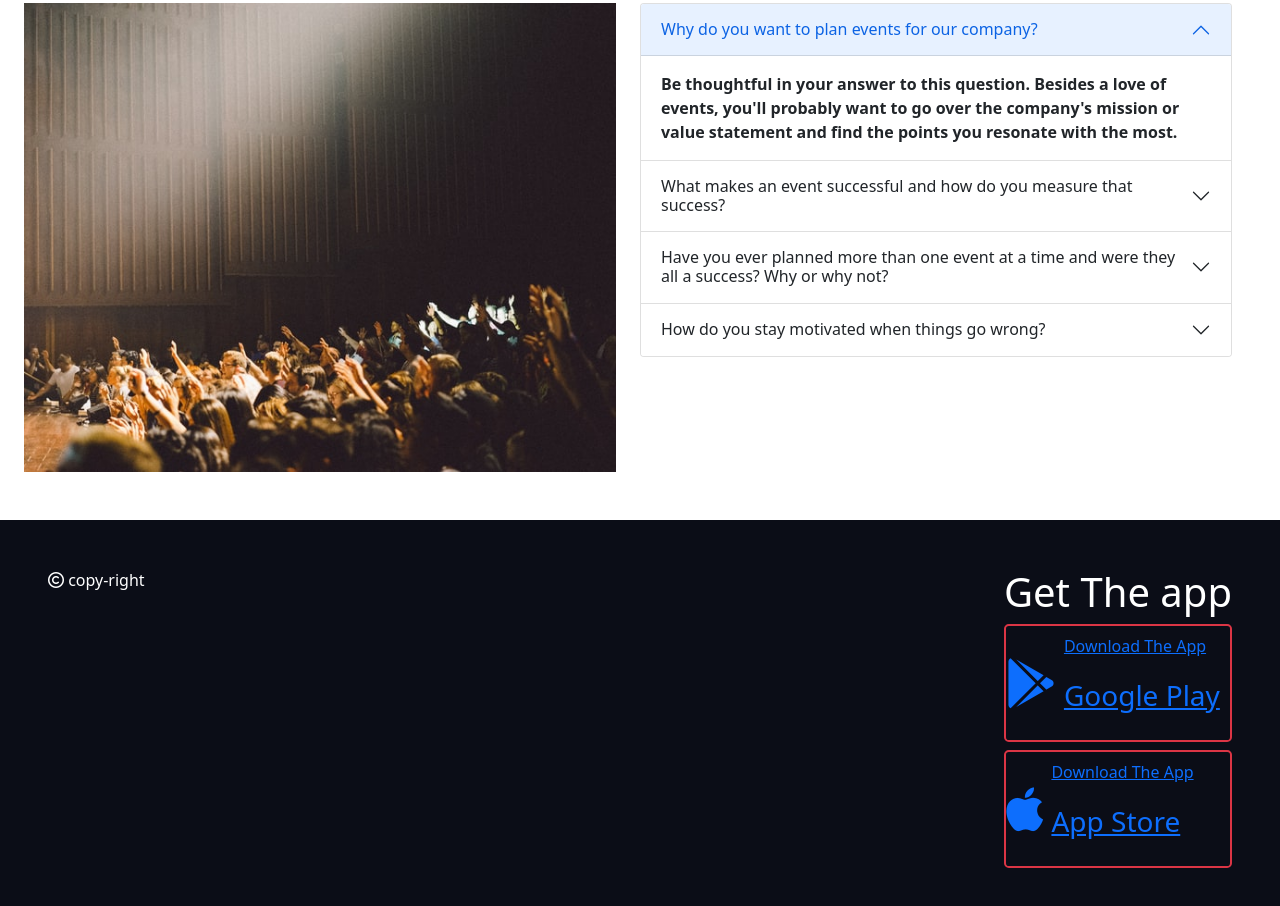
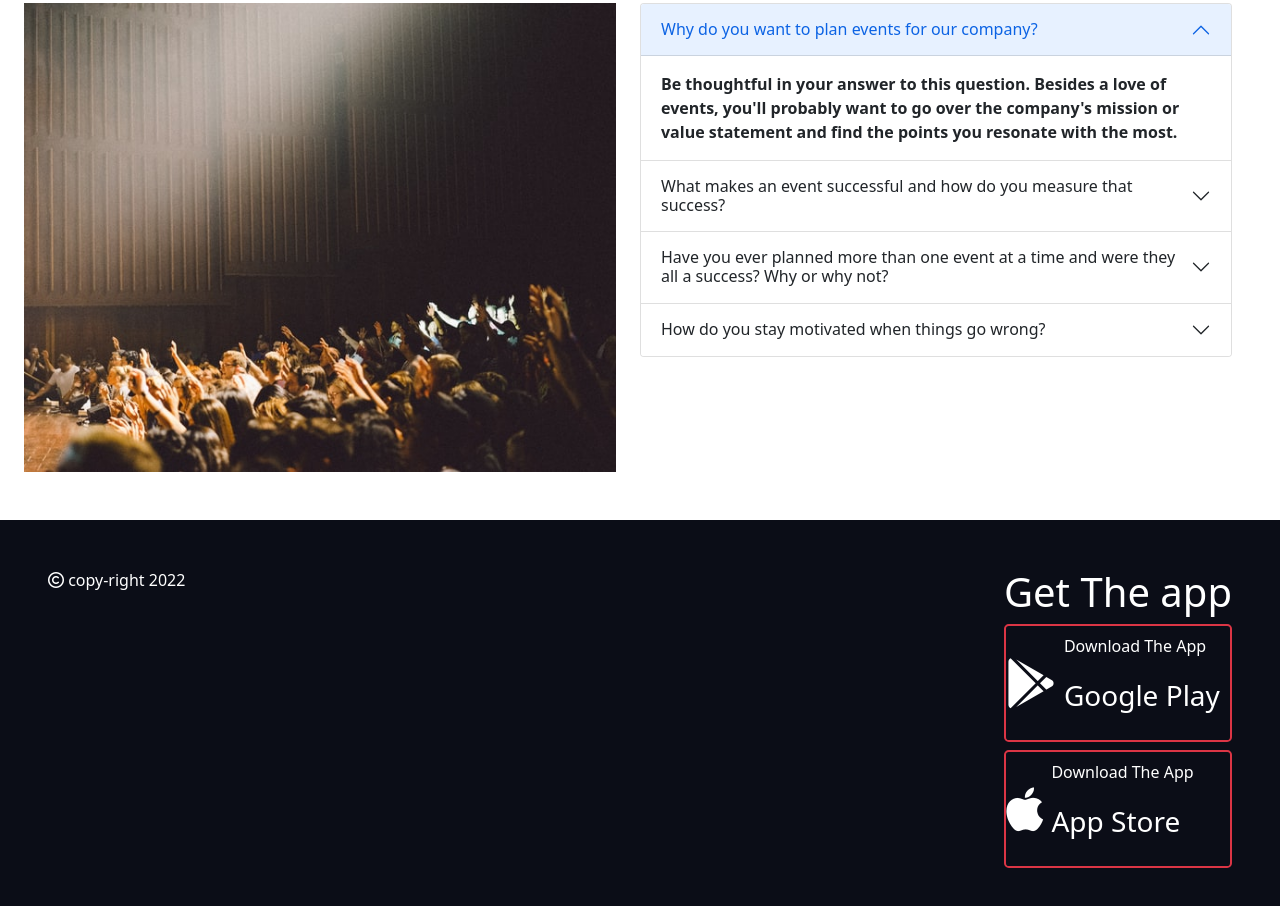
Before and after one commit to Nur-Al-Mumit/Convention-Center-Pro-02, a plain HTML site: page index.html in a window 1280 px wide. Shown: the part 1718-2624 px from the top of the page. Drawn offline with nearby package versions, Linux system fonts and the light colour scheme.

Commit message:
link added

```diff
--- a/index.html
+++ b/index.html
@@ -247,14 +247,14 @@
       <!-- Footer Start -->
       <footer class="footer-bg d-flex justify-content-between p-5 text-white">
         <div class="copy-right">
-          <p><i class="far fa-copyright"></i> copy-right</p>
+          <p><i class="far fa-copyright"></i> copy-right 2022</p>
         </div>
         <div class="applink-container">
           <div class="applink-header">
             <h1>Get The app</h1>
           </div>
           <div class="icnos-container">
-            <a href="">
+            <a class="text-decoration-none text-white" target="_blanc" href="https://play.google.com/store/apps/details?id=com.learnprogramming.codecamp">
               <div class="google-icon d-flex align-items-center mb-2 border border-danger rounded-3 border-2 text-decoration-none ">
                 <div class="icon">
                   <i class="fab fa-google-play icon-size"></i>
@@ -265,7 +265,7 @@
                 </div>
               </div>
             </a>
-            <a href="">
+            <a class="text-decoration-none text-white" target="_blanc" href="https://apps.apple.com/us/app/programming-hero-coding-fun/id1478201849">
               <div class="apple-icon d-flex align-items-center mb-2 border border-danger rounded-3 border-2">
                 <div class="icon">
                   <i class="fab fa-apple icon-size"></i>
```
